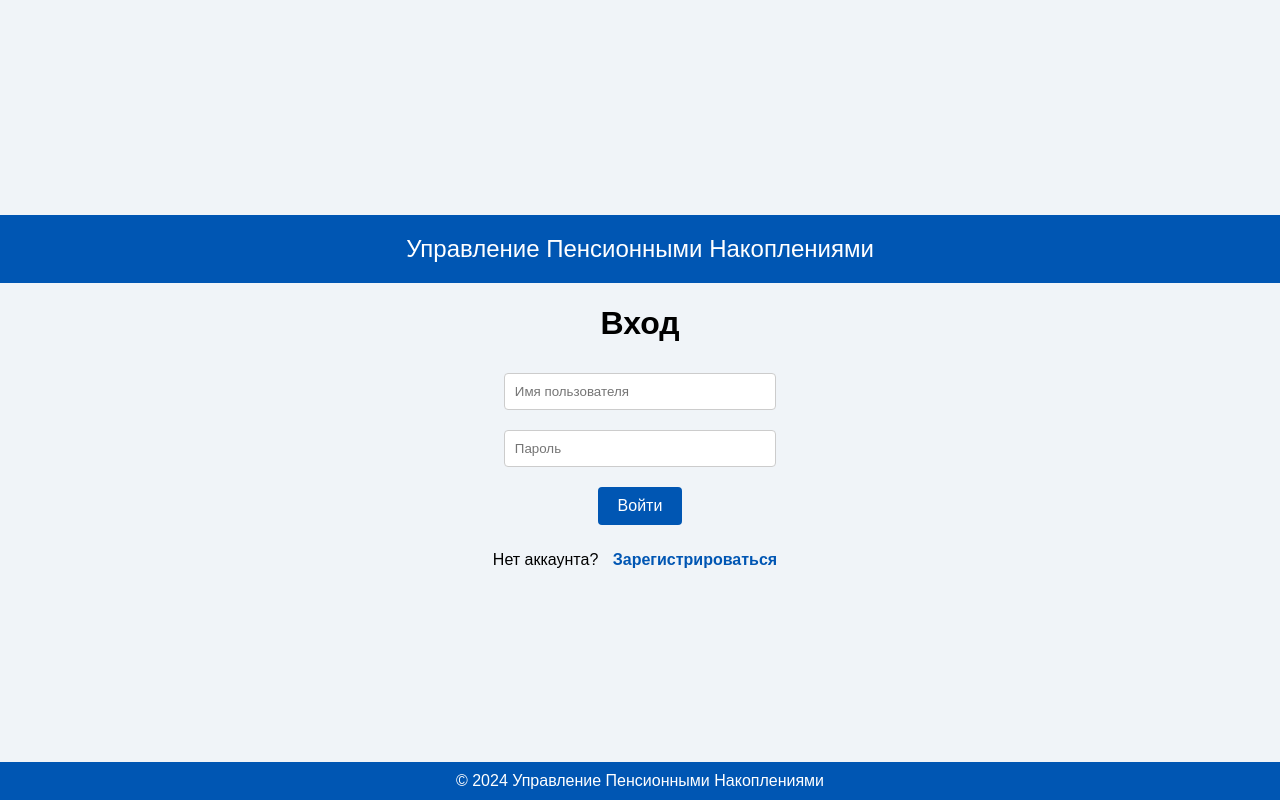
After one commit to Odin-SG/pension_management_system, a Flask app: page /login in a window 1280 px wide. The commit adds this page. Run offline with Flask 2, Linux system fonts and the light colour scheme.

Commit message:
Добавил контроллеров, страниц, стилей и моделей

```diff
--- /dev/null
+++ b/app/static/styles/styles.css
@@ -0,0 +1,99 @@
+body {
+    font-family: Arial, sans-serif;
+    background-color: #f0f4f8;
+    margin: 0;
+    padding: 0;
+    display: flex;
+    flex-direction: column;
+    align-items: center;
+    justify-content: center;
+    height: 100vh;
+}
+
+header {
+    background-color: #0056b3;
+    color: white;
+    padding: 20px;
+    text-align: center;
+    font-size: 24px;
+    width: 100%;
+}
+
+main {
+    text-align: center;
+}
+
+a {
+    text-decoration: none;
+    color: #0056b3;
+    font-weight: bold;
+    margin: 10px;
+}
+
+a:hover {
+    text-decoration: underline;
+}
+
+.container {
+    width: 80%;
+    max-width: 1200px;
+    margin: 0 auto;
+}
+
+.button {
+    background-color: #0056b3;
+    color: white;
+    border: none;
+    padding: 10px 20px;
+    text-align: center;
+    text-decoration: none;
+    display: inline-block;
+    font-size: 16px;
+    margin: 10px;
+    cursor: pointer;
+    border-radius: 4px;
+}
+
+.button:hover {
+    background-color: #004494;
+}
+
+input[type="text"], input[type="password"], input[type="email"] {
+    padding: 10px;
+    margin: 10px 0;
+    width: calc(100% - 22px);
+    max-width: 400px;
+    box-sizing: border-box;
+    border: 1px solid #ccc;
+    border-radius: 4px;
+}
+
+form {
+    display: flex;
+    flex-direction: column;
+    align-items: center;
+}
+
+.alert {
+    padding: 15px;
+    background-color: #f44336;
+    color: white;
+    margin-bottom: 15px;
+    width: calc(100% - 30px);
+    max-width: 600px;
+    border-radius: 4px;
+}
+
+.alert.success {
+    background-color: #4CAF50;
+}
+
+footer {
+    background-color: #0056b3;
+    color: white;
+    padding: 10px;
+    text-align: center;
+    width: 100%;
+    position: fixed;
+    bottom: 0;
+}
--- /dev/null
+++ b/app/templates/login.html
@@ -0,0 +1,26 @@
+<!DOCTYPE html>
+<html lang="en">
+<head>
+    <meta charset="UTF-8">
+    <meta name="viewport" content="width=device-width, initial-scale=1.0">
+    <title>{{ title }}</title>
+    <link rel="stylesheet" href="{{ url_for('static', filename='styles/styles.css') }}">
+</head>
+<body>
+    <header>
+        Управление Пенсионными Накоплениями
+    </header>
+    <main>
+        <h1>Вход</h1>
+        <form action="/login" method="POST">
+            <input type="text" name="username" placeholder="Имя пользователя" required>
+            <input type="password" name="password" placeholder="Пароль" required>
+            <button type="submit" class="button">Войти</button>
+        </form>
+        <p>Нет аккаунта? <a href="/register">Зарегистрироваться</a></p>
+    </main>
+    <footer>
+        &copy; 2024 Управление Пенсионными Накоплениями
+    </footer>
+</body>
+</html>
--- a/app/views.py
+++ b/app/views.py
@@ -1,9 +1,13 @@
-from flask import Flask, render_template
-
+from flask import Flask, render_template, request, redirect, url_for, flash, jsonify
+from .models import db, User, PensionFund
+from .controllers.pension_calculator import calculate_pension
+from .controllers.user_management import register_user, authenticate_user
 
 # Создание приложения Flask
 app = Flask(__name__)
 app.config.from_object('app.config.Config')
+db.init_app(app)
+
 
 # Главная страница
 @app.route('/')
@@ -14,25 +18,48 @@ def index():
 # Страница регистрации пользователя
 @app.route('/register', methods=['GET', 'POST'])
 def register():
-    return render_template('404.html'), 404
+    if request.method == 'POST':
+        username = request.form.get('username')
+        password = request.form.get('password')
+        if register_user(username, password):
+            flash('Регистрация прошла успешно!', 'success')
+            return redirect(url_for('login'))
+        else:
+            flash('Ошибка регистрации. Возможно, пользователь уже существует.', 'danger')
+    return render_template('register.html', title='Регистрация')
 
 
 # Страница входа пользователя
 @app.route('/login', methods=['GET', 'POST'])
 def login():
-    return render_template('404.html'), 404
+    if request.method == 'POST':
+        username = request.form.get('username')
+        password = request.form.get('password')
+        if authenticate_user(username, password):
+            flash('Успешный вход!', 'success')
+            return redirect(url_for('dashboard'))
+        else:
+            flash('Неверное имя пользователя или пароль.', 'danger')
+    return render_template('login.html', title='Вход')
 
 
 # Личный кабинет пользователя
 @app.route('/dashboard')
 def dashboard():
-    return render_template('404.html'), 404
+    # Здесь будет отображаться информация о пенсионных накоплениях пользователя
+    user_pension_data = calculate_pension()  # Временная функция для демонстрации данных
+    return render_template('dashboard.html', title='Личный Кабинет', data=user_pension_data)
 
 
 # API для получения информации о накоплениях
 @app.route('/api/pension', methods=['GET'])
 def get_pension_data():
-    return render_template('404.html'), 404
+    user_id = request.args.get('user_id')
+    user = User.query.get(user_id)
+    if user:
+        pension_data = calculate_pension(user_id)
+        return jsonify(pension_data), 200
+    return jsonify({'error': 'Пользователь не найден'}), 404
 
 
 # Обработка ошибок
--- a/requirements.txt
+++ b/requirements.txt
@@ -3,6 +3,7 @@ Flask==2.1.3
 
 # ORM для работы с базой данных
 SQLAlchemy==1.4.44
+Flask-SQLAlchemy==2.5.1
 
 # Библиотека для математических расчетов
 NumPy==1.23.5
```
Also changed, not shown: app/__init__.py (+8 -0 lines), app/controllers/__init__.py (added, +10 -0 lines), app/controllers/pension_calculator.py (added, +57 -0 lines), app/controllers/user_management.py (added, +63 -0 lines), app/models.py (added, +33 -0 lines), app/templates/dashboard.html (added, +34 -0 lines), app/templates/index.html (+1 -33 lines), app/templates/register.html (added, +26 -0 lines).
